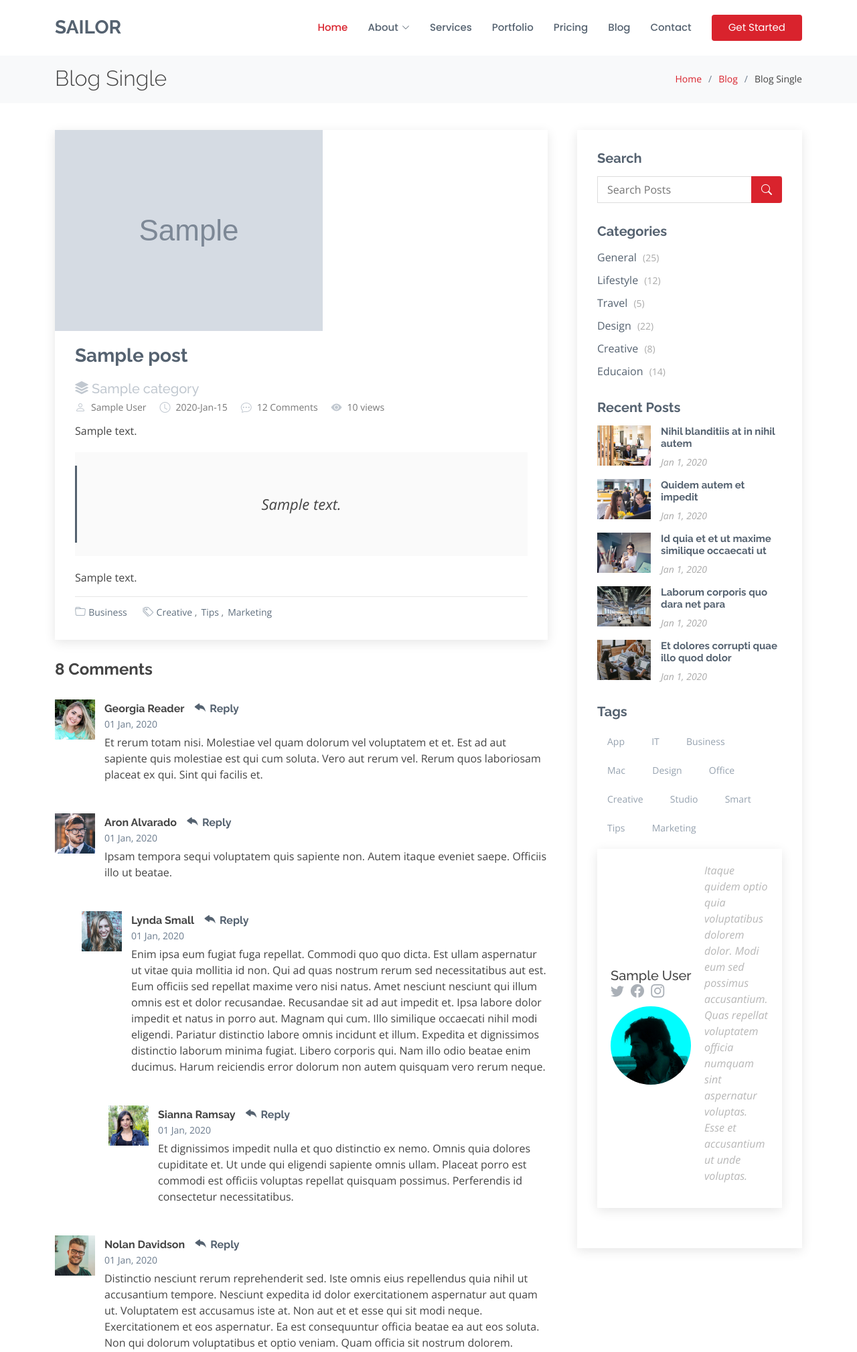
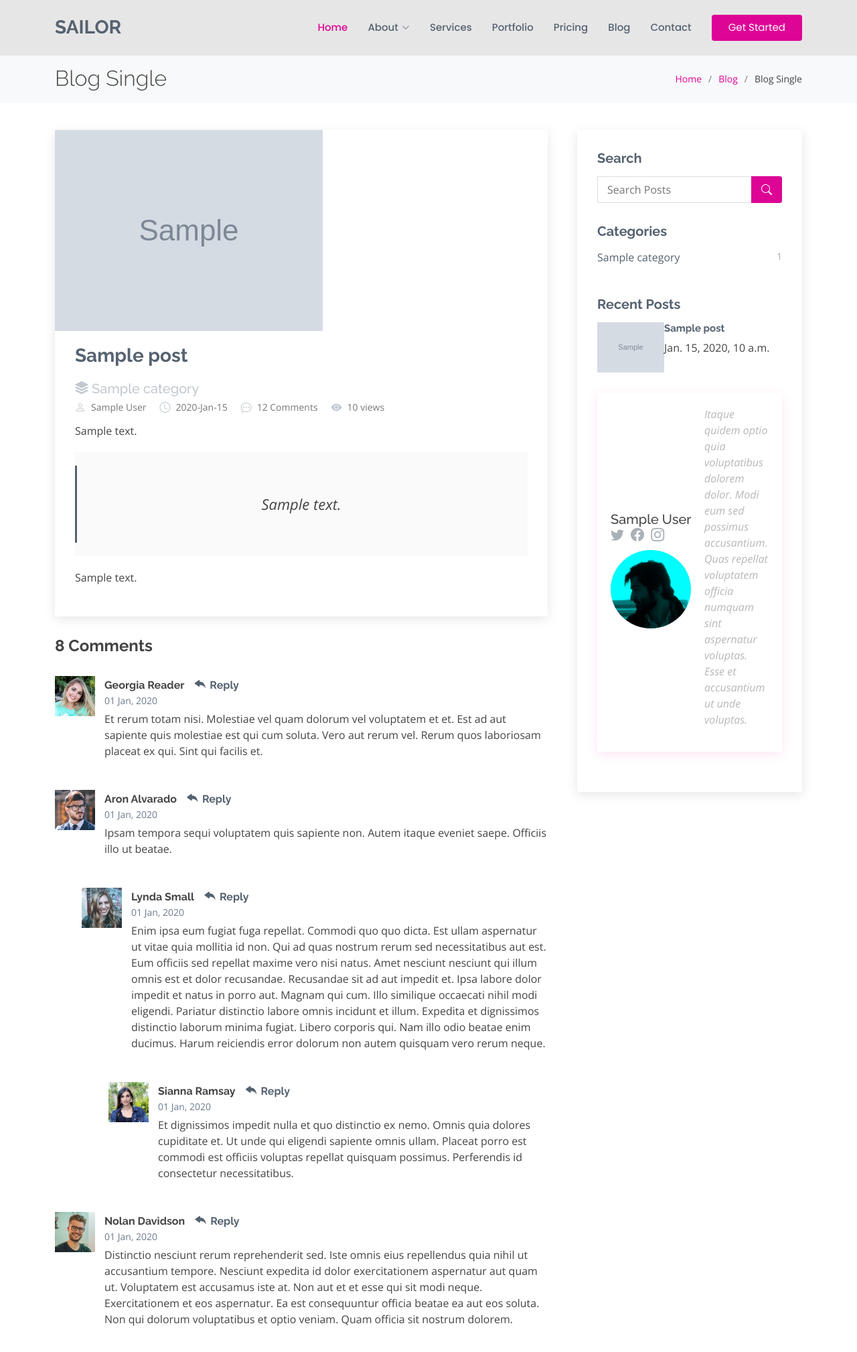
Before and after one commit to AminFranko/mysite3, a Django app: page /blog/1 in a window 1280 px wide. Shown: the top 2018 px of the page at 67% size. Run offline with Django 3.2, Linux system fonts and the light colour scheme; tables that the repository leaves empty hold one stand-in row (values such as "Sample post"); grey boxes marked "Sample" are stand-in pictures; some libraries are stand-ins or nearby versions.

Commit message:
removed tags
removed tags page from single blog page

```diff
--- a/blog/views.py
+++ b/blog/views.py
@@ -1,5 +1,6 @@
 from django.shortcuts import render,get_object_or_404
 from blog.models import Post
+from django.core.paginator import PageNotAnInteger, Paginator, EmptyPage
 
 # Create your views here.
 
@@ -10,7 +11,15 @@ def blog_view(request,**kwargs):
         posts = posts.filter(category__name = kwargs['cat_name'])
     if kwargs.get('author_username') != None:
         posts = posts.filter(author__username = kwargs['author_username'])
-    context = {'posts': posts}
+    posts = Paginator(posts,3)
+    try:
+        page_number = request.GET.get('page')
+        posts = posts.get_page(page_number)
+    except PageNotAnInteger:
+        posts = posts.get_page(1)
+    except EmptyPage:
+        posts = posts.get_page(1)
+    context = {'posts':posts}
     return render(request, 'blog/blog-home.html',context)
 
 def blog_single(request,pid):
--- a/statics/css/style.css
+++ b/statics/css/style.css
@@ -15,11 +15,11 @@ body {
 
 a {
   text-decoration: none;
-  color: #d9232d;
+  color: #dd0595;
 }
 
 a:hover {
-  color: #e24d55;
+  color: #dd0595;
   text-decoration: none;
 }
 
@@ -61,7 +61,7 @@ h1, h2, h3, h4, h5, h6 {
 # Header
 --------------------------------------------------------------*/
 #header {
-  background: white;
+  background: #e7e6e7;
   transition: all 0.5s;
   z-index: 997;
   padding: 20px 0;
@@ -1399,7 +1399,7 @@ section {
 .blog .blog-author {
   padding: 20px;
   margin-bottom: 30px;
-  box-shadow: 0 4px 16px rgba(0, 0, 0, 0.1);
+  box-shadow: 0 4px 16px rgba(223, 0, 156, 0.1);
 }
 .blog .blog-author img {
   width: 120px;
@@ -1573,7 +1574,7 @@ section {
   font-size: 16px;
   padding: 0 15px;
   margin: -1px;
-  background: #d9232d;
+  background: #dd0595;
   color: #fff;
   transition: 0.3s;
   border-radius: 0 4px 4px 0;
@@ -1608,7 +1609,7 @@ section {
   margin-top: 15px;
 }
 .blog .sidebar .recent-posts img {
-  width: 80px;
+  width: 100px;
   float: left;
 }
 .blog .sidebar .recent-posts h4 {
--- a/templates/blog/blog-single.html
+++ b/templates/blog/blog-single.html
@@ -72,19 +72,6 @@
 
               </div>
 
-              <div class="entry-footer">
-                <i class="bi bi-folder"></i>
-                <ul class="cats">
-                  <li><a href="#">Business</a></li>
-                </ul>
-
-                <i class="bi bi-tags"></i>
-                <ul class="tags">
-                  <li><a href="#">Creative</a></li>
-                  <li><a href="#">Tips</a></li>
-                  <li><a href="#">Marketing</a></li>
-                </ul>
-              </div>
 
             </article><!-- End blog entry -->
            <!-- ========================================================== -->
@@ -222,74 +209,18 @@
             <div class="sidebar">
 
             <!-- ===================================================== -->
+
             {% include 'blog/blog-search.html' %}
             <!-- ===================================================== -->
 
-              <h3 class="sidebar-title">Categories</h3>
-              <div class="sidebar-item categories">
-                <ul>
-                  <li><a href="#">General <span>(25)</span></a></li>
-                  <li><a href="#">Lifestyle <span>(12)</span></a></li>
-                  <li><a href="#">Travel <span>(5)</span></a></li>
-                  <li><a href="#">Design <span>(22)</span></a></li>
-                  <li><a href="#">Creative <span>(8)</span></a></li>
-                  <li><a href="#">Educaion <span>(14)</span></a></li>
-                </ul>
-              </div><!-- End sidebar categories-->
+            {% postcategories %}
+            <!-- ===================================================== -->
 
-              <h3 class="sidebar-title">Recent Posts</h3>
-              <div class="sidebar-item recent-posts">
-                <div class="post-item clearfix">
-                  <img src="{% static 'img/blog/blog-recent-1.jpg' %}" alt="">
-                  <h4><a href="blog-single.html">Nihil blanditiis at in nihil autem</a></h4>
-                  <time datetime="2020-01-01">Jan 1, 2020</time>
-                </div>
+            {% latestposts %}
+            <!-- ===================================================== -->
 
-                <div class="post-item clearfix">
-                  <img src="{% static 'img/blog/blog-recent-2.jpg' %}" alt="">
-                  <h4><a href="blog-single.html">Quidem autem et impedit</a></h4>
-                  <time datetime="2020-01-01">Jan 1, 2020</time>
-                </div>
-
-                <div class="post-item clearfix">
-                  <img src="{% static 'img/blog/blog-recent-3.jpg' %}" alt="">
-                  <h4><a href="blog-single.html">Id quia et et ut maxime similique occaecati ut</a></h4>
-                  <time datetime="2020-01-01">Jan 1, 2020</time>
-                </div>
-
-                <div class="post-item clearfix">
-                  <img src="{% static 'img/blog/blog-recent-4.jpg' %}" alt="">
-                  <h4><a href="blog-single.html">Laborum corporis quo dara net para</a></h4>
-                  <time datetime="2020-01-01">Jan 1, 2020</time>
-                </div>
-
-                <div class="post-item clearfix">
-                  <img src="{% static 'img/blog/blog-recent-5.jpg' %}" alt="">
-                  <h4><a href="blog-single.html">Et dolores corrupti quae illo quod dolor</a></h4>
-                  <time datetime="2020-01-01">Jan 1, 2020</time>
-                </div>
-
-              </div><!-- End sidebar recent posts-->
-
-              <h3 class="sidebar-title">Tags</h3>
-              <div class="sidebar-item tags">
-                <ul>
-                  <li><a href="#">App</a></li>
-                  <li><a href="#">IT</a></li>
-                  <li><a href="#">Business</a></li>
-                  <li><a href="#">Mac</a></li>
-                  <li><a href="#">Design</a></li>
-                  <li><a href="#">Office</a></li>
-                  <li><a href="#">Creative</a></li>
-                  <li><a href="#">Studio</a></li>
-                  <li><a href="#">Smart</a></li>
-                  <li><a href="#">Tips</a></li>
-                  <li><a href="#">Marketing</a></li>
-                </ul>
-              </div><!-- End sidebar tags-->
-              <!-- ===================================================== -->
-              {% include 'blog/blog-writer.html' %}
-              <!-- ===================================================== -->
+            {% include 'blog/blog-writer.html' %}
+            <!-- ===================================================== -->
             </div><!-- End sidebar -->
 
           </div><!-- End blog sidebar -->
```
Also changed, not shown: other parts of statics/css/style.css (+39 -38 lines), templates/blog/blog-home.html (+34 -22 lines).
